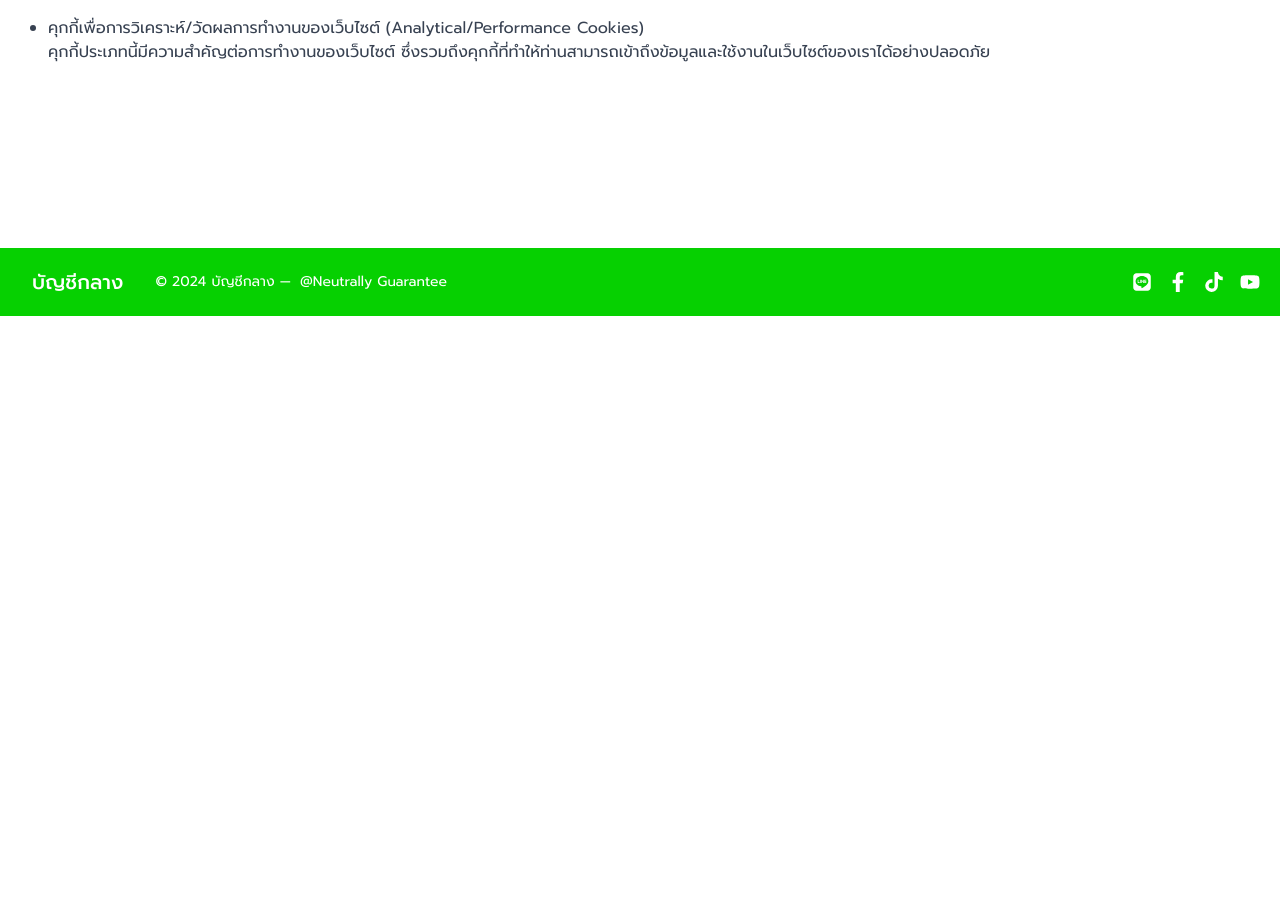
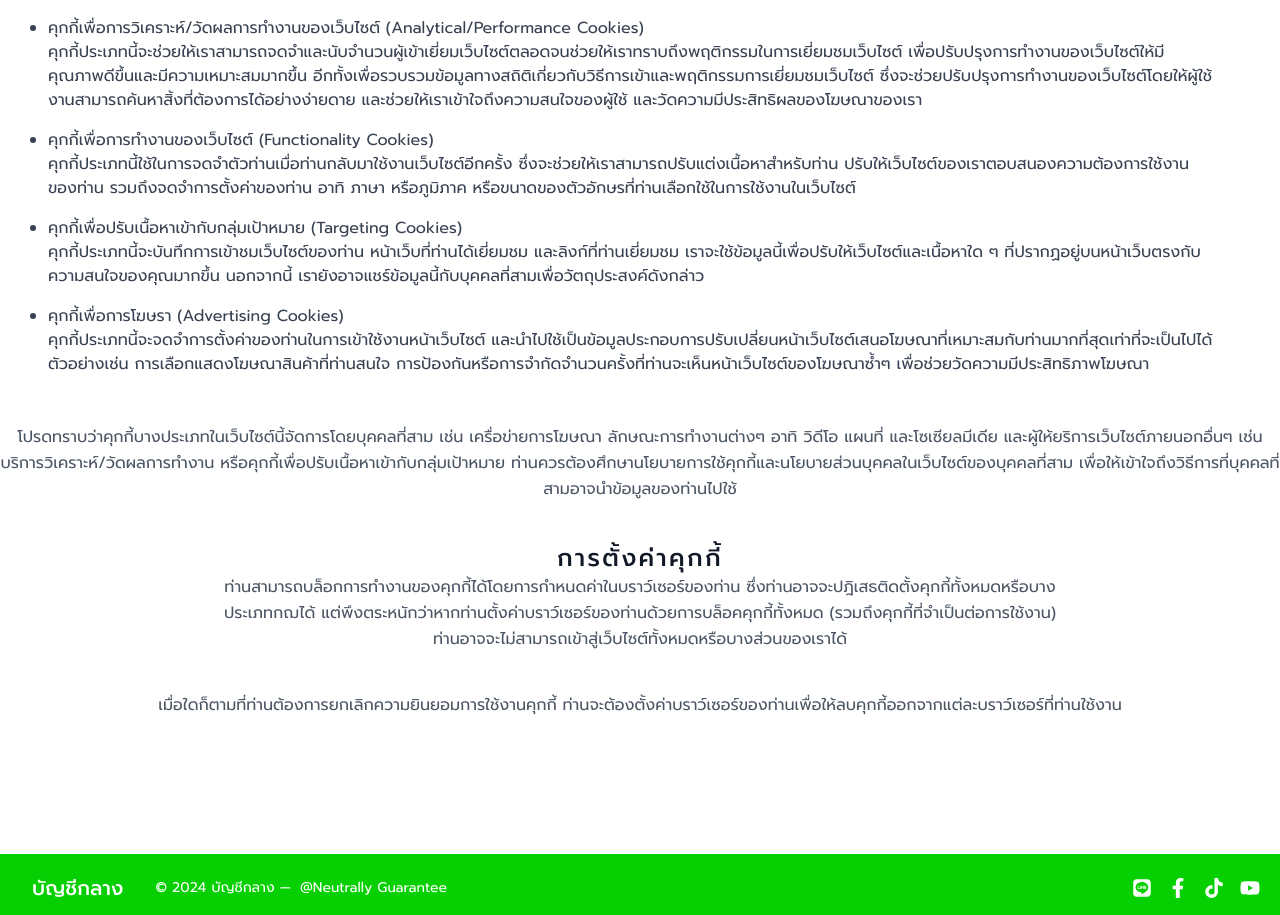
Before and after one commit to folkjibi/fastwork-neutrally, a React (Vite) app: page /policy in a window 1280 px wide. Shown: the part 886-1801 px from the top of the page. Before the commit the page ends 1202 px from the top, so only its background shows below. Built offline with nearby package versions, Linux system fonts and the light colour scheme.

Commit message:
commit cookies.jsx

```diff
--- a/src/components/policyComp/Cookies.jsx
+++ b/src/components/policyComp/Cookies.jsx
@@ -1,5 +1,7 @@
 import React from 'react'
 import { HiBadgeCheck } from "react-icons/hi";
+import { contentMenu, content_1 } from "../../data/Cookies"
+
 const Cookies = () => {
     return (
         <div className="relative container mx-auto isolate overflow-hidden bg-white px-6 py-24 sm:py-32 lg:overflow-visible lg:px-0">
@@ -15,6 +17,7 @@ const Cookies = () => {
                         </div>
                     </div>
                 </div>
+
                 <div className="lg:col-span-2 lg:col-start-1 lg:row-start-2 lg:grid lg:w-full lg:gap-x-8 lg:px-8">
                     <div className="lg:pr-4">
                         <h2 className="text-lg sm:text-3xl font-medium">คุกกี้คืออะไร?</h2>
@@ -30,68 +33,48 @@ const Cookies = () => {
                                     </p>
                                 </div>
                                 <div className="flex flex-wrap lg:w-full sm:mx-auto sm:mb-2 -mx-2">
-                                    <div className="p-2 sm:w-1/2 w-full">
+                                    {contentMenu.map((menu) => (
+                                        <div className="p-2 sm:w-1/2 w-full" key={menu.id}>
                                             <div className="bg-gray-100 rounded flex p-4 h-full items-center">
                                                 <HiBadgeCheck className="text-green-500 w-6 h-6 flex-shrink-0 mr-4" />
-                                            <span className="title-font font-medium">
-                                                อินเตอร์เน็ต โดเมนและ IP Address จากจุดที่ท่านเข้าสู่เว็บไซต์
-                                            </span>
+                                                <span className="title-font font-medium">{menu.description}</span>
                                             </div>
                                         </div>
-                                    <div className="p-2 sm:w-1/2 w-full">
-                                        <div className="bg-gray-100 rounded flex p-4 h-full items-center">
-                                            <HiBadgeCheck className="text-green-500 w-6 h-6 flex-shrink-0 mr-4" />
-                                            <span className="title-font font-medium">
-                                                ประเภทของบราว์เซอร์ซอฟแวร์ ตลอดจนโครงสร้างและระบบการปฎิบัติงานที่ใช้ในการเข้าสู่เว็บไซต์
-                                            </span>
+                                    ))}
                                 </div>
                             </div>
-                                    <div className="p-2 sm:w-1/2 w-full">
-                                        <div className="bg-gray-100 rounded flex p-4 h-full items-center">
-                                            <HiBadgeCheck className="text-green-500 w-6 h-6 flex-shrink-0 mr-4" />
-                                            <span className="title-font font-medium">วันที่และเวลาที่ท่านเข้าสู่เว็บไซต์</span>
+
+                            <div className="container px-4 py-8 mx-auto">
+                                <p className="text-base font-medium mb-4">ประเภทของคุกกี้ที่เราใช้และในการใช้คุกกี้ดังกล่าว ประกอบด้วย แต่ไม่จำกัดเพียงรายการต่อไปนี้</p>
+                                {content_1.map((content) => (
+                                    <div className="list-item mb-4" key={content.id}>
+                                        <span>{content.title}</span>
+                                        <p>{content.description}</p>
                                     </div>
+                                ))}
                             </div>
-                                    <div className="p-2 sm:w-1/2 w-full">
-                                        <div className="bg-gray-100 rounded flex p-4 h-full items-center">
-                                            <HiBadgeCheck className="text-green-500 w-6 h-6 flex-shrink-0 mr-4" />
-                                            <span className="title-font font-medium">ที่อยู่ของเว็บไซต์อื่นที่เชื่อมโยงท่านเข้าสู่เว็บไซต์ของเรา</span>
-                                        </div>
-                                    </div>
-                                    <div className="p-2 sm:w-1/2 w-full">
-                                        <div className="bg-gray-100 rounded flex p-4 h-full items-center">
-                                            <HiBadgeCheck className="text-green-500 w-6 h-6 flex-shrink-0 mr-4" />
-                                            <span className="title-font font-medium">หน้าเว็บที่เข้าเยี่ยมชม และนำท่านออกจากเว็บไซต์ของเรา</span>
-                                        </div>
-                                    </div>
-                                    <div className="p-2 sm:w-1/2 w-full">
-                                        <div className="bg-gray-100 rounded flex p-4 h-full items-center">
-                                            <HiBadgeCheck className="text-green-500 w-6 h-6 flex-shrink-0 mr-4" />
-                                            <span className="title-font font-medium">เนืัอหาบนหน้าเว็บที่ท่านเยี่ยมชมและระยะเวลาที่ท่านใช้ในการเยี่ยมชม</span>
                         </div>
                     </div>
                 </div>
             </div>
 
-                            <div className="container px-4 py-8 mx-auto">
-                                <p class="text-base font-medium mb-4">ประเภทของคุกกี้ที่เราใช้และในการใช้คุกกี้ดังกล่าว ประกอบด้วย แต่ไม่จำกัดเพียงรายการต่อไปนี้</p>
-
-                                <div className="list-item mb-4">
-                                    <span>คุกกี้ประเภทที่มีความจำเป็นอย่างยิ่ง (Strictly Necessary Cookies)</span>
-                                    <p>
-                                        คุกกี้ประเภทนี้มีความสำคัญต่อการทำงานของเว็บไซต์ ซึ่งรวมถึงคุกกี้ที่ทำให้ท่านสามารถเข้าถึงข้อมูลและใช้งานในเว็บไซต์ของเราได้อย่างปลอดภัย
+            <div className="flex flex-col text-center w-full">
+                <p className="mx-auto leading-relaxed text-base">
+                    โปรดทราบว่าคุกกี้บางประเภทในเว็บไซต์นี้จัดการโดยบุคคลที่สาม เช่น เครื่อข่ายการโฆษณา ลักษณะการทำงานต่างๆ อาทิ วิดีโอ แผนที่ และโซเซียลมีเดีย และผู้ให้ยริการเว็บไซต์ภายนอกอื่นๆ เช่น บริการวิเคราะห์/วัดผลการทำงาน หรือคุกกี้เพื่อปรับเนื้อหาเข้ากับกลุ่มเป้าหมาย ท่านควรต้องศึกษานโยบายการใช้คุกกี้และนโยบายส่วนบุคคลในเว็บไซต์ของบุคคลที่สาม เพื่อให้เข้าใจถึงวิธีการที่บุคคลที่สามอาจนำข้อมูลของท่านไปใช้
                 </p>
             </div>
-                                <div className="list-item mb-4">
-                                    <span>คุกกี้เพื่อการวิเคราะห์/วัดผลการทำงานของเว็บไซต์ (Analytical/Performance Cookies)</span>
-                                    <p>
-                                        คุกกี้ประเภทนี้มีความสำคัญต่อการทำงานของเว็บไซต์ ซึ่งรวมถึงคุกกี้ที่ทำให้ท่านสามารถเข้าถึงข้อมูลและใช้งานในเว็บไซต์ของเราได้อย่างปลอดภัย
+
+            <div className="text-center w-full mb-10">
+                <h1 className="text-2xl font-medium title-font mt-10 text-gray-900 tracking-widest">การตั้งค่าคุกกี้</h1>
+                <p className="lg:w-2/3 mx-auto leading-relaxed text-base">
+                    ท่านสามารถบล็อกการทำงานของคุกกี้ได้โดยการกำหนดค่าในบราว์เซอร์ของท่าน ซึ่งท่านอาจจะปฎิเสธติดตั้งคุกกี้ทั้งหมดหรือบางประเภทกฌได้ แต่พึงตระหนักว่าหากท่านตั้งค่าบราว์เซอร์ของท่านด้วยการบล็อคคุกกี้ทั้งหมด (รวมถึงคุกกี้ที่จำเป็นต่อการใช้งาน) ท่านอาจจะไม่สามารถเข้าสู่เว็บไซต์ทั้งหมดหรือบางส่วนของเราได้
                 </p>
             </div>
-                            </div>
-                        </div>
-                    </div>
-                </div>
+
+            <div className="text-center w-full">
+                <p className="mx-auto leading-relaxed text-base">
+                    เมื่อใดก็ตามที่ท่านต้องการยกเลิกความยินยอมการใช้งานคุกกี้ ท่านจะต้องตั้งค่าบราว์เซอร์ของท่านเพื่อให้ลบคุกกี้ออกจากแต่ละบราว์เซอร์ที่ท่านใช้งาน
+                </p>
             </div>
         </div>
     )
--- /dev/null
+++ b/src/data/Cookies.js
@@ -0,0 +1,55 @@
+export const contentMenu = [
+    {
+        id: 1,
+        description: "อินเตอร์เน็ต โดเมนและ IP Address จากจุดที่ท่านเข้าสู่เว็บไซต์",
+    },
+    {
+        id: 2,
+        description: "ประเภทของบราว์เซอร์ซอฟแวร์ ตลอดจนโครงสร้างและระบบการปฎิบัติงานที่ใช้ในการเข้าสู่เว็บไซต์",
+    },
+    {
+        id: 3,
+        description: "วันที่และเวลาที่ท่านเข้าสู่เว็บไซต์",
+    },
+    {
+        id: 4,
+        description: "ที่อยู่ของเว็บไซต์อื่นที่เชื่อมโยงท่านเข้าสู่เว็บไซต์ของเรา",
+    },
+    {
+        id: 5,
+        description: "หน้าเว็บที่เข้าเยี่ยมชม และนำท่านออกจากเว็บไซต์ของเรา",
+    },
+    {
+        id: 6,
+        description: "เนืัอหาบนหน้าเว็บที่ท่านเยี่ยมชมและระยะเวลาที่ท่านใช้ในการเยี่ยมชม",
+    },
+]
+
+export const content_1 = [
+    {
+        id: 1,
+        title: "คุกกี้ประเภทที่มีความจำเป็นอย่างยิ่ง (Strictly Necessary Cookies)",
+        description: "คุกกี้ประเภทนี้มีความสำคัญต่อการทำงานของเว็บไซต์ ซึ่งรวมถึงคุกกี้ที่ทำให้ท่านสามารถเข้าถึงข้อมูลและใช้งานในเว็บไซต์ของเราได้อย่างปลอดภัย",
+    },
+    {
+        id: 2,
+        title: "คุกกี้เพื่อการวิเคราะห์/วัดผลการทำงานของเว็บไซต์ (Analytical/Performance Cookies)",
+        description: "คุกกี้ประเภทนี้จะช่วยให้เราสามารถจดจำและนับจำนวนผู้เข้าเยี่ยมเว็บไซต์ตลอดจนช่วยให้เราทราบถึงพฤติกรรมในการเยี่ยมชมเว็บไซต์ เพื่อปรับปรุงการทำงานของเว็บไซต์ให้มีคุณภาพดีขึ้นและมีความเหมาะสมมากขึ้น อีกทั้งเพื่อรวบรวมข้อมูลทางสถิติเกี่ยวกับวิธีการเข้าและพฤติกรรมการเยี่ยมชมเว็บไซต์ ซึ่งจะช่วยปรับปรุงการทำงานของเว็บไซต์โดยให้ผู้ใช้งานสามารถค้นหาสิ้งที่ต้องการได้อย่างง่ายดาย และช่วยให้เราเข้าใจถึงความสนใจของผู้ใช้ และวัดความมีประสิทธิผลของโฆษณาของเรา",
+
+    },
+    {
+        id: 3,
+        title: "คุกกี้เพื่อการทำงานของเว็บไซต์ (Functionality Cookies)",
+        description: "คุกกี้ประเภทนี้ใช้ในการจดจำตัวท่านเมื่อท่านกลับมาใช้งานเว็บไซต์อีกครั้ง ซึ่งจะช่วยให้เราสามารถปรับแต่งเนื้อหาสำหรับท่าน ปรับให้เว็บไซต์ของเราตอบสนองความต้องการใช้งานของท่าน รวมถึงจดจำการตั้งค่าของท่าน อาทิ ภาษา หรือภูมิภาค หรือขนาดของตัวอักษรที่ท่านเลือกใช้ในการใช้งานในเว็บไซต์",
+    },
+    {
+        id: 4,
+        title: "คุกกี้เพื่อปรับเนื้อหาเข้ากับกลุ่มเป้าหมาย (Targeting Cookies)",
+        description: "คุกกี้ประเภทนี้จะบันทึกการเข้าชมเว็บไซต์ของท่าน หน้าเว็บที่ท่านได้เยี่ยมชม และลิงก์ที่ท่านเยี่ยมชม เราจะใช้ข้อมูลนี้เพื่อปรับให้เว็บไซต์และเนื้อหาใด ๆ ที่ปรากฏอยู่บนหน้าเว็บตรงกับความสนใจของคุณมากขึ้น นอกจากนี้ เรายังอาจแชร์ข้อมูลนี้กับบุคคลที่สามเพื่อวัตถุประสงค์ดังกล่าว",
+    },
+    {
+        id: 5,
+        title: "คุกกี้เพื่อการโฆษรา (Advertising Cookies)",
+        description: "คุกกี้ประเภทนี้จะจดจำการตั้งค่าของท่านในการเข้าใช้งานหน้าเว็บไซต์ และนำไปใช้เป็นข้อมูลประกอบการปรับเปลี่ยนหน้าเว็บไซต์เสนอโฆษณาที่เหมาะสมกับท่านมากที่สุดเท่าที่จะเป็นไปได้ ตัวอย่างเช่น การเลือกแสดงโฆษณาสินค้าที่ท่านสนใจ การป้องกันหรือการจำกัดจำนวนครั้งที่ท่านจะเห็นหน้าเว็บไซต์ของโฆษณาซ้ำๆ เพื่อช่วยวัดความมีประสิทธิภาพโฆษณา",
+    },
+]
```
Lines whose indentation alone changed are shown as unchanged.
